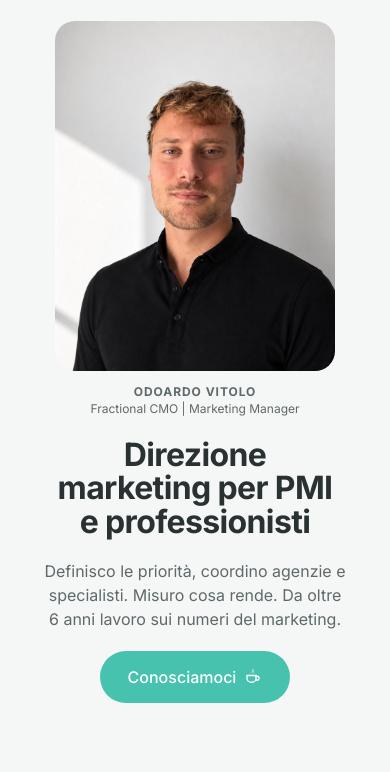
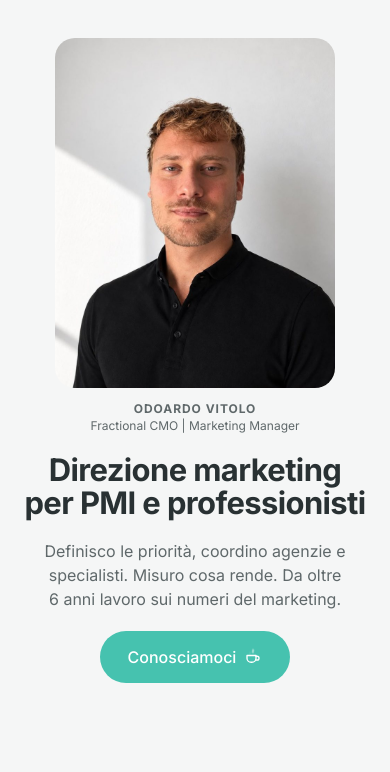
Before and after one commit to odoardovitolo/Sito-ODOARDO, an Astro site: page / in a window 390 px wide. Shown: the part 72-844 px from the top of the page. Built offline with nearby package versions, Linux system fonts and the light colour scheme; Astro itself is replaced by a stand-in of ours; no server answers.

Commit message:
V2 (bozza): titolo di apertura su due righe anche su smartphone
Co-Authored-By: Claude Opus 5.5 <noreply@anthropic.com>
Claude-Session: https://claude.ai/code/session_01A2k7sWtr1knBsNjh8MbjtA

```diff
--- a/src/pages/index.astro
+++ b/src/pages/index.astro
@@ -56,7 +56,7 @@ const PIVA = '';
         <p class="hero-role" style="margin: 12px 0 0; text-align: center; text-wrap: balance; font-size: 14px; line-height: 1.45; color: var(--muted);"><span style="display: block; font-weight: 700; letter-spacing: 0.08em;">ODOARDO VITOLO</span>Fractional&nbsp;CMO&nbsp;| Marketing&nbsp;Manager</p>
       </div>
       <div style="flex: 1 1 520px; min-width: 0;">
-        <h1 style="margin: 0; font-size: clamp(36px, 5vw, 64px); line-height: 1.05; font-weight: 700; letter-spacing: -0.02em;">Direzione marketing per&nbsp;PMI e&nbsp;professionisti</h1>
+        <h1 style="margin: 0; font-size: clamp(36px, 5vw, 64px); line-height: 1.05; font-weight: 700; letter-spacing: -0.02em;">Direzione marketing per&nbsp;PMI&nbsp;e&nbsp;professionisti</h1>
         <p class="hero-sub" style="margin: 28px 0 0; max-width: 570px; font-size: clamp(18px, 2vw, 24px); line-height: 1.4; color: var(--muted);">Definisco le priorità, coordino agenzie e specialisti. Misuro cosa rende. Da oltre 6 anni lavoro sui numeri del marketing.</p>
         <div class="hero-cta" style="margin-top: 28px; max-width: 570px; display: flex; justify-content: center;">
           <button type="button" data-go="contatti" data-umami-event="cta-apertura" style="background: #46C2AF; color: #FFFFFF; border: 0; border-radius: 999px; padding: 16px 28px; min-height: 48px; font-family: inherit; font-size: 16px; font-weight: 500; cursor: pointer; display: flex; align-items: center; gap: 8px;">Conosciamoci<svg width="18" height="18" viewBox="0 0 24 24" fill="none" stroke="currentColor" stroke-width="1.8" stroke-linecap="round" stroke-linejoin="round" aria-hidden="true" style="flex: 0 0 18px; overflow: visible;"><path d="M4 10h12v3.5a5.5 5.5 0 0 1-5.5 5.5h-1A5.5 5.5 0 0 1 4 13.5V10z"></path><path d="M16 11h1.5a2.5 2.5 0 0 1 0 5H16"></path><path class="steam-1" d="M8 7c-.9-1 .9-2 0-3.5"></path><path class="steam-2" d="M12 7c-.9-1 .9-2 0-3.5"></path></svg></button>
--- a/src/styles/site.css
+++ b/src/styles/site.css
@@ -18,7 +18,7 @@ a{color:inherit}a:hover{opacity:0.8}
 .steam-1,.steam-2{animation:steamRise 2.4s ease-in-out infinite}
 .steam-2{animation-delay:1.2s}
 @media (prefers-reduced-motion:reduce){.steam-1,.steam-2{animation:none}}
-@media (max-width:520px){.nav-name{display:none !important}.hero{padding-top:24px !important}.hero-row{row-gap:20px !important}.hero-sub{margin-top:20px !important}.hero-cta{margin-top:20px !important}.tool-row{flex-direction:column}.tool-card{flex:0 0 auto !important}.tool-title{font-size:24px !important;margin-top:12px !important}.tool-eye{font-size:12px !important}.tool-desc{font-size:18px !important;margin-top:16px !important}.lbl{font-size:12px !important}.tl-head{font-size:18px !important}.tl-dot{top:3px !important}.hero h1{font-size:32px !important}.hero-role,.foot-inner,.form-note{font-size:12px !important}.hero-sub{font-size:16px !important;line-height:1.5 !important;margin-left:auto;margin-right:auto}.hero h1,.hero-sub{text-align:center;text-wrap:balance}.hero-photo,.contact-photo{flex:0 0 auto !important;width:280px;max-width:80%;margin:0 auto}.hero{box-sizing:border-box;min-height:calc(100vh - 69px);min-height:calc(100svh - 69px);display:flex;flex-direction:column;justify-content:center}}
+@media (max-width:520px){.nav-name{display:none !important}.hero{padding-top:24px !important}.hero-row{row-gap:20px !important}.hero-sub{margin-top:20px !important}.hero-cta{margin-top:20px !important}.tool-row{flex-direction:column}.tool-card{flex:0 0 auto !important}.tool-title{font-size:24px !important;margin-top:12px !important}.tool-eye{font-size:12px !important}.tool-desc{font-size:18px !important;margin-top:16px !important}.lbl{font-size:12px !important}.tl-head{font-size:18px !important}.tl-dot{top:3px !important}.hero h1{font-size:min(32px,calc((100vw - 40px) / 11.3)) !important}.hero-role,.foot-inner,.form-note{font-size:12px !important}.hero-sub{font-size:16px !important;line-height:1.5 !important;margin-left:auto;margin-right:auto}.hero h1,.hero-sub{text-align:center;text-wrap:balance}.hero-photo,.contact-photo{flex:0 0 auto !important;width:280px;max-width:80%;margin:0 auto}.hero{box-sizing:border-box;min-height:calc(100vh - 69px);min-height:calc(100svh - 69px);display:flex;flex-direction:column;justify-content:center}}
 @keyframes logoSpinA{0%{transform:rotate(0deg)}100%{transform:rotate(360deg)}}
 @keyframes logoSpinB{0%{transform:rotate(0deg)}100%{transform:rotate(360deg)}}
 @keyframes logoDrawA{0%{stroke-dashoffset:100}100%{stroke-dashoffset:0}}
```
